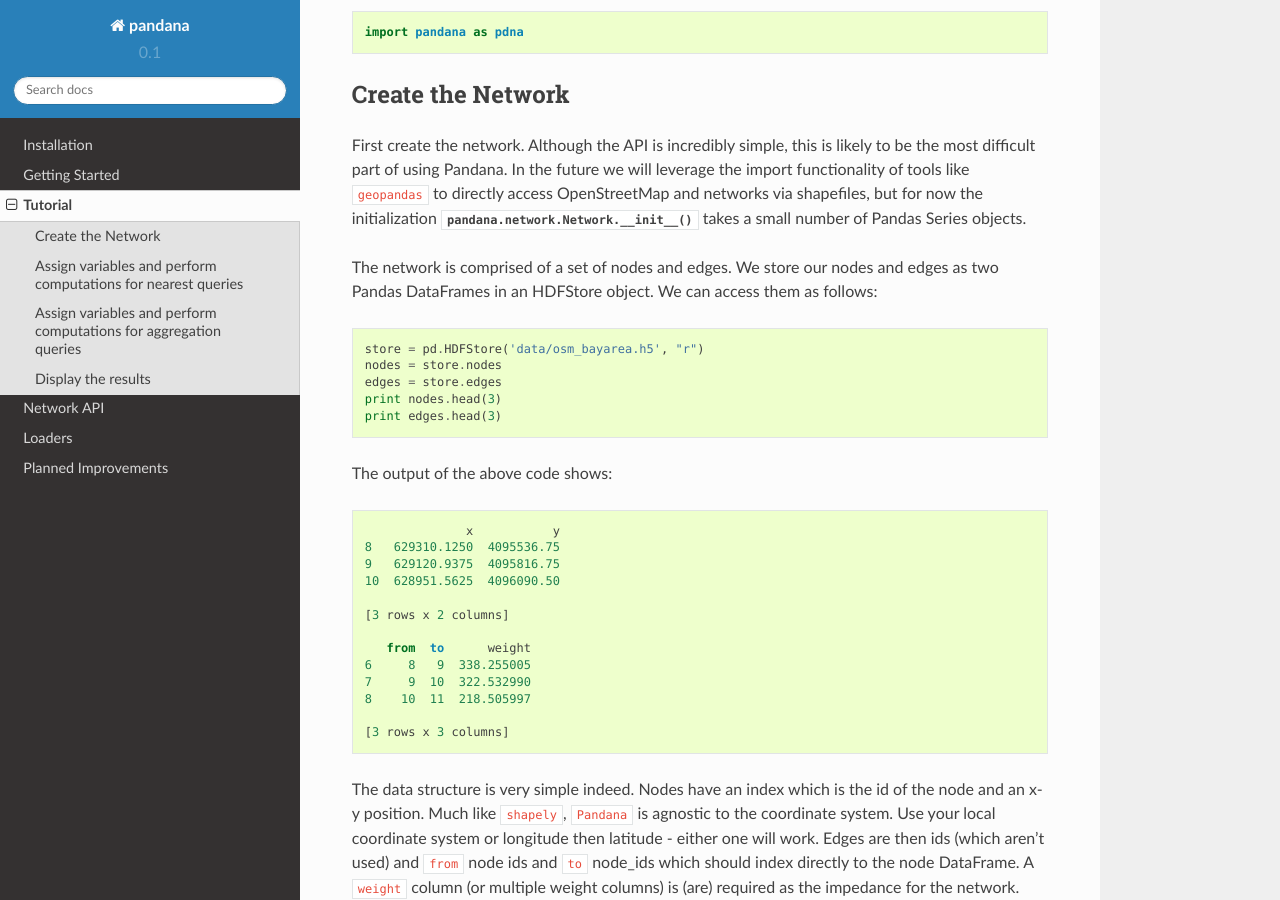
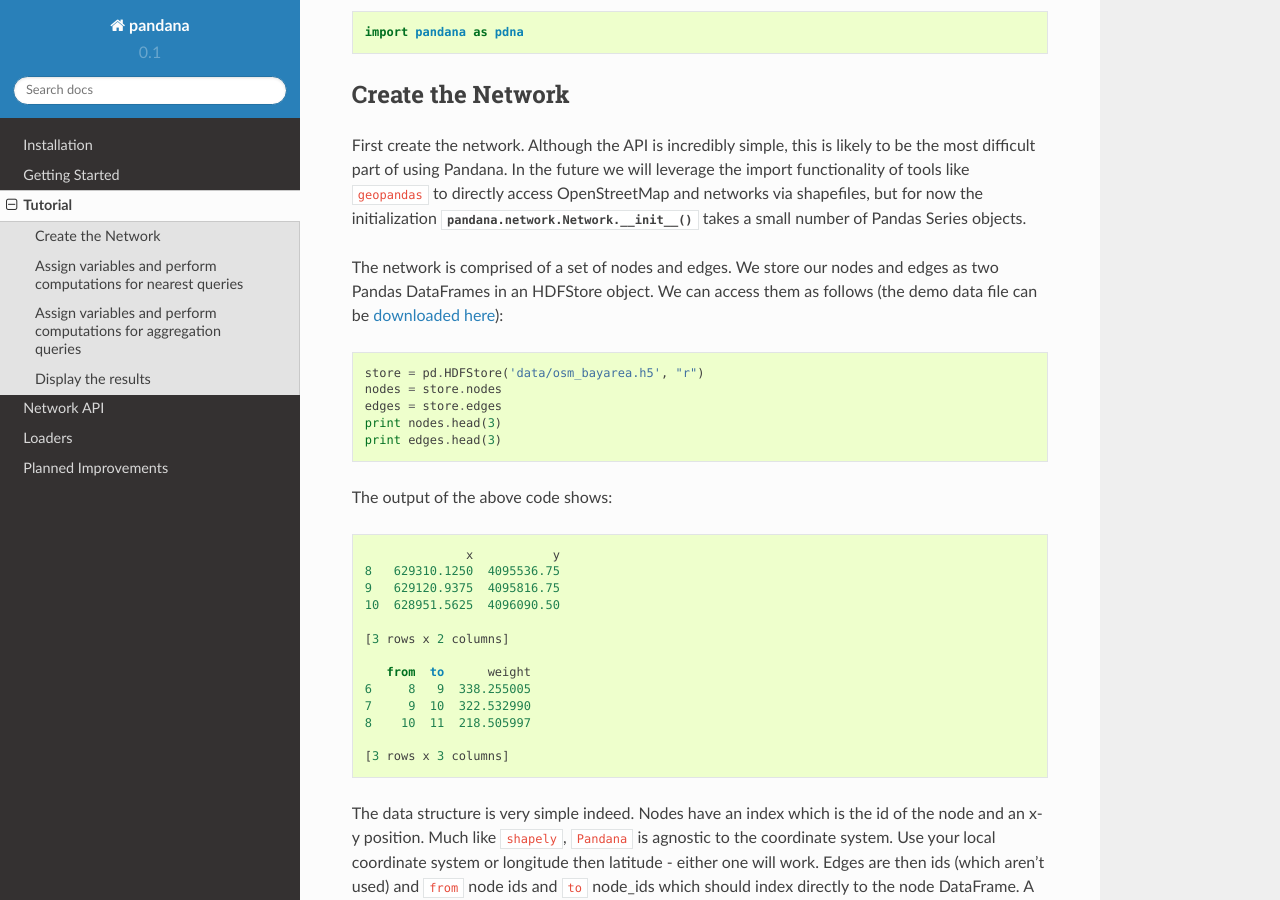
Before and after one commit to UDST/pandana, a Sphinx documentation site: the page built from docs/tutorial.rst, in a window 1280 px wide and 900 px high, scrolled down 318 px. Built offline with Sphinx 7.4.7 and the Read the Docs theme 2.0.0, drawn with Linux system fonts in a browser that asks for light colours.

Commit message:
add link in tutorial to download demo data

```diff
--- a/docs/tutorial.rst
+++ b/docs/tutorial.rst
@@ -21,9 +21,10 @@ directly access OpenStreetMap and networks via shapefiles,
 but for now the initialization :py:meth:`pandana.network.Network.__init__`
 takes a small number of Pandas Series objects.
 
-The network is comprised of a set of nodes and edges.  We store our nodes and
-edges as two Pandas DataFrames in an HDFStore object.  We can access them as
-follows: ::
+The network is comprised of a set of nodes and edges.
+We store our nodes and edges as two Pandas DataFrames in an HDFStore object.
+We can access them as follows (the demo data file can be
+`downloaded here <https://s3-us-west-2.amazonaws.com/urbandatascience/pandana/osm_bayarea.h5>`__)::
 
 
     store = pd.HDFStore('data/osm_bayarea.h5', "r")
```
